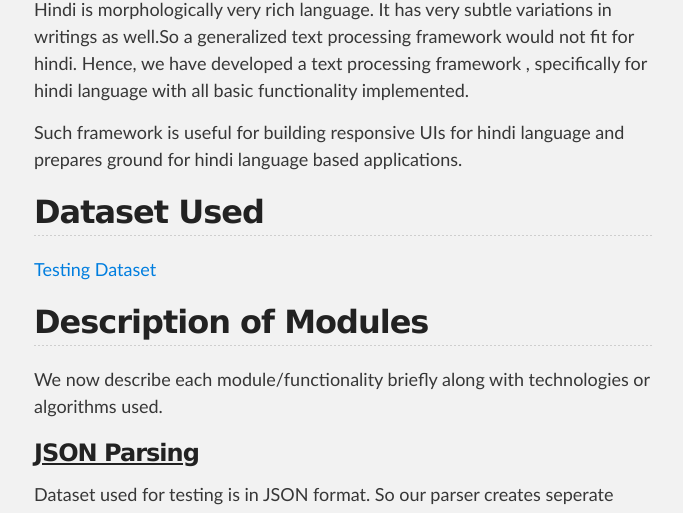
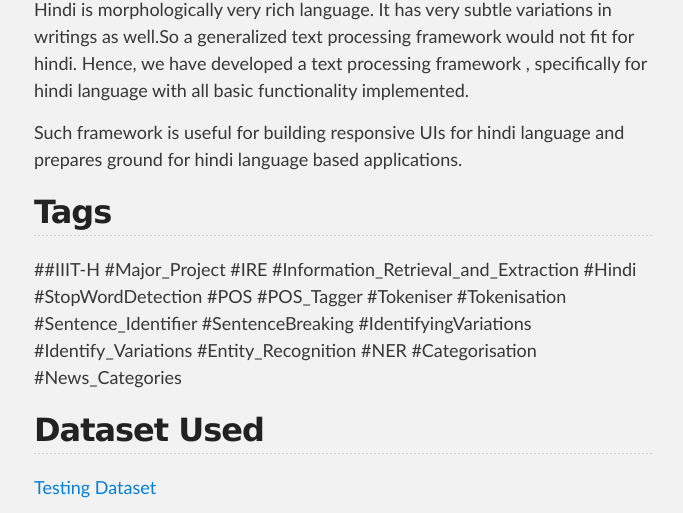
Before and after one commit to arushidogra/IRE_MajorProject, a plain HTML site: page index.html in a window 1280 px wide. Shown: the part 692-1205 px from the top of the page, without its empty margins (296-979 px from the left). Drawn offline with Linux system fonts and the light colour scheme.

Commit message:
Update index.html

```diff
--- a/index.html
+++ b/index.html
@@ -45,6 +45,12 @@
 	Hindi is morphologically very rich language. It has very subtle variations in writings as well.So a generalized text processing framework would not fit for hindi. Hence, we have developed a text processing framework , specifically for hindi language with all basic functionality implemented.
         </p>
         <p> Such framework is useful for building responsive UIs for hindi language and prepares ground for hindi language based applications.</p>
+
+	<h2>Tags</h2>
+        <p>##IIIT-H #Major_Project #IRE #Information_Retrieval_and_Extraction #Hindi #StopWordDetection #POS #POS_Tagger #Tokeniser #Tokenisation #Sentence_Identifier #SentenceBreaking #IdentifyingVariations #Identify_Variations #Entity_Recognition #NER #Categorisation #News_Categories</p>
+
+
+
 	<h2>Dataset Used</h2>
         <p><a href="https://www.dropbox.com/s/h5sgwg3dfdoqfxo/hi.data?dl"> Testing Dataset </a></p>
         <h2>Description of Modules</h2>
```
